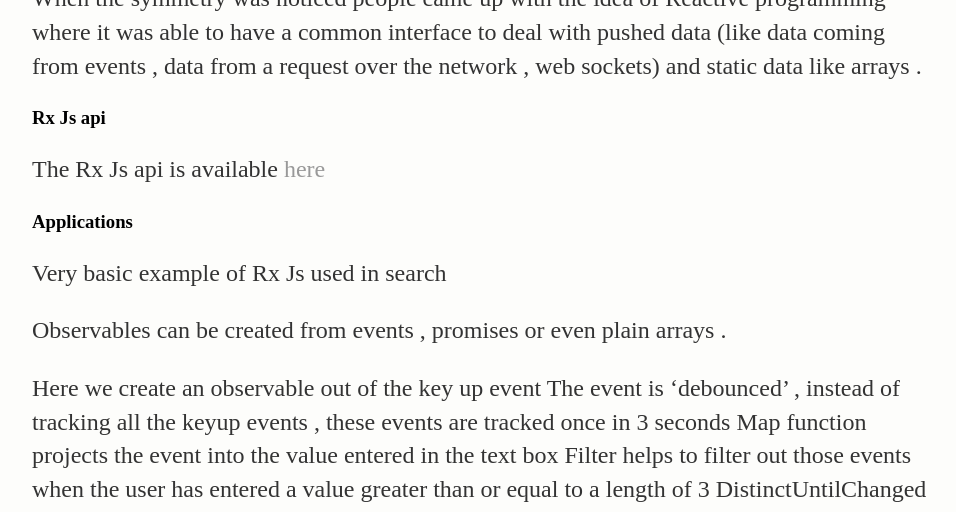
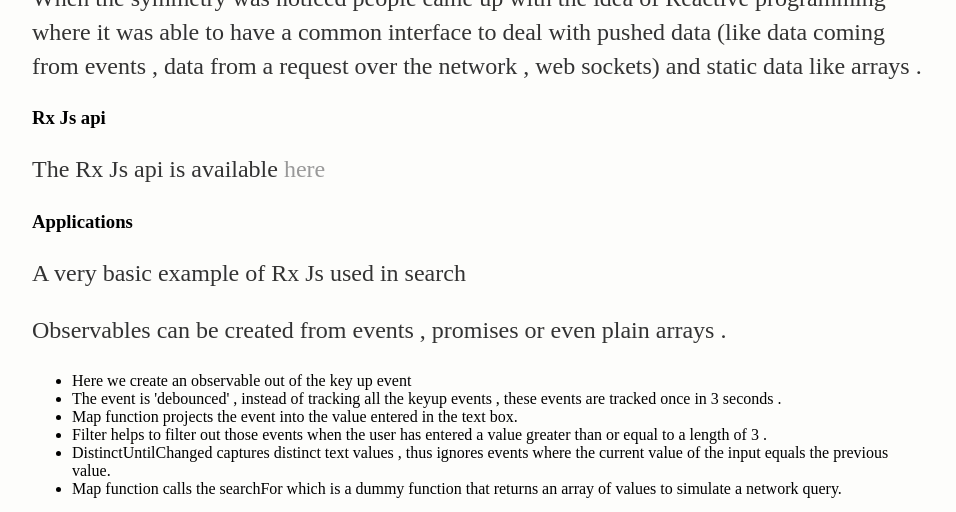
Before and after one commit to Preethas/Preethas.github.io, a Jekyll site: the page built from _posts/2017-06-29-my-first-post.md, in a window 1280 px wide and 1400 px high, scrolled down 1238 px. Shown: the top 512 px of the window, without its empty margins (160-1116 px from the left). Built offline with Jekyll 4.4.1, drawn with Linux system fonts in a browser that asks for light colours; some of the changed text lies outside the part shown.

Commit message:
Update 2017-06-29-my-first-post.md

```diff
--- a/_posts/2017-06-29-my-first-post.md
+++ b/_posts/2017-06-29-my-first-post.md
@@ -31,16 +31,17 @@
 
 <h3> Applications </h3>
 
-Very basic example of Rx Js used in search
+A very basic example of Rx Js used in search
 
 Observables can be created from events , promises or even plain arrays .
-
-Here we create an observable out of the key up event
-The event is 'debounced' , instead of tracking all the keyup events , these events are tracked once in 3 seconds
-Map function projects the event into the value entered in the text box
-Filter helps to filter out those events when the user has entered a value greater than or equal to a length of 3
-DistinctUntilChanged captures distinct text values , thus ignores events where the current value of the input equals the previous value
-Map function calls the searchFor which is a dummy function that returns an array of values to simulate a network query
+<ul>
+<li> Here we create an observable out of the key up event </li>
+<li> The event is 'debounced' , instead of tracking all the keyup events , these events are tracked once in 3 seconds . </li>
+<li> Map function projects the event into the value entered in the text box. </li>
+<li> Filter helps to filter out those events when the user has entered a value greater than or equal to a length of 3 . </li>
+<li> DistinctUntilChanged captures distinct text values , thus ignores events where the current value of the input equals the previous value.</li>
+<li> Map function calls the searchFor which is a dummy function that returns an array of values to simulate a network query.</li>
+</ul>
 
 <div class="code">
 
```
Also changed, not shown: other parts of _posts/2017-06-29-my-first-post.md (+0 -5 lines).
